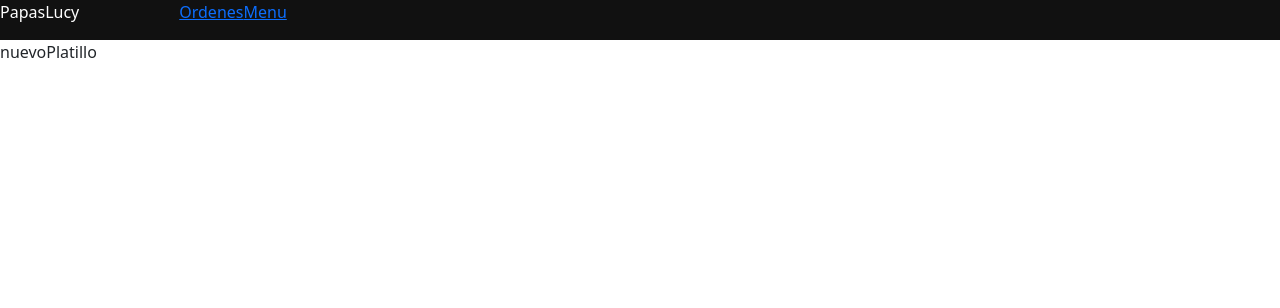
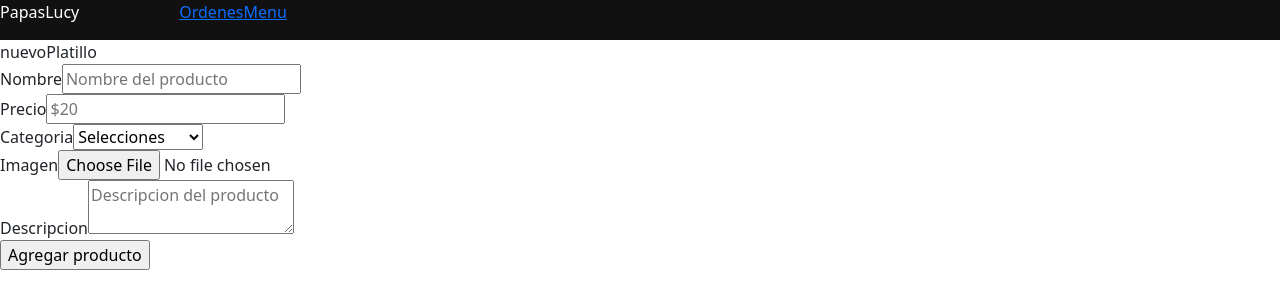
Before and after one commit to lionezel/lucy-papas-react, a React (Create React App) app: page /nuevo-platillo in a window 1280 px wide. Shown: the top 308 px of the page. Built offline with nearby package versions, Linux system fonts and the light colour scheme.

Commit message:
formulario de producto

```diff
--- a/package.json
+++ b/package.json
@@ -3,6 +3,9 @@
   "version": "0.1.0",
   "private": true,
   "dependencies": {
+    "@emotion/react": "^11.11.1",
+    "@emotion/styled": "^11.11.0",
+    "@mui/material": "^5.14.8",
     "@testing-library/jest-dom": "^5.17.0",
     "@testing-library/react": "^13.4.0",
     "@testing-library/user-event": "^13.5.0",
--- a/src/App.js
+++ b/src/App.js
@@ -1,6 +1,6 @@
 import { Route, Routes } from "react-router";
-import { Ordenes } from "./pages/ordenes";
-import { Menu } from "./pages/menu";
+import { Ordenes } from "./pages/ordenes/ordenes";
+import { Menu } from "./pages/menu/menu";
 import { NuevoPlatillo } from "./pages/nuevoPlatillo";
 import { Sidebar } from "./shared/Sidebar";
 
--- a/src/pages/nuevoPlatillo.js
+++ b/src/pages/nuevoPlatillo.js
@@ -1,7 +1,49 @@
-import React from 'react'
+import React from "react";
 
 export const NuevoPlatillo = () => {
   return (
-    <div>nuevoPlatillo</div>
-  )
-}
+    <>
+      <div>nuevoPlatillo</div>
+
+      <div>
+        <div>
+          <form>
+            <div>
+              <label htmlFor="nombre">Nombre</label>
+              <input
+                id="nombre"
+                type="text"
+                placeholder="Nombre del producto"
+              />
+            </div>
+            <div>
+              <label htmlFor="precio">Precio</label>
+              <input id="precio" type="number" placeholder="$20" min="0" />
+            </div>
+            <div>
+              <label htmlFor="precio">Categoria</label>
+              <select name="categoria">
+                <option value="">Selecciones</option>
+                <option value="hamburguesa">Hamburguesa</option>
+                <option value="salchipapas">Salchipapas</option>
+                <option value="bebidas">Bebidas</option>
+              </select>
+            </div>
+            <div>
+              <label htmlFor="imagen">Imagen</label>
+              <input id="imagen" type="file" />
+            </div>
+            <div>
+              <label htmlFor="descripcion">Descripcion</label>
+              <textarea
+                id="descripcion"
+                placeholder="Descripcion del producto"
+              ></textarea>
+            </div>
+            <input type="submit" value="Agregar producto" />
+          </form>
+        </div>
+      </div>
+    </>
+  );
+};
```
Also changed, not shown: src/pages/menu/menu.js (renamed from src/pages/menu.js), src/pages/ordenes/ordenes.js (renamed from src/pages/ordenes.js), 1 other file (tests, documents, lock files or other folders).
